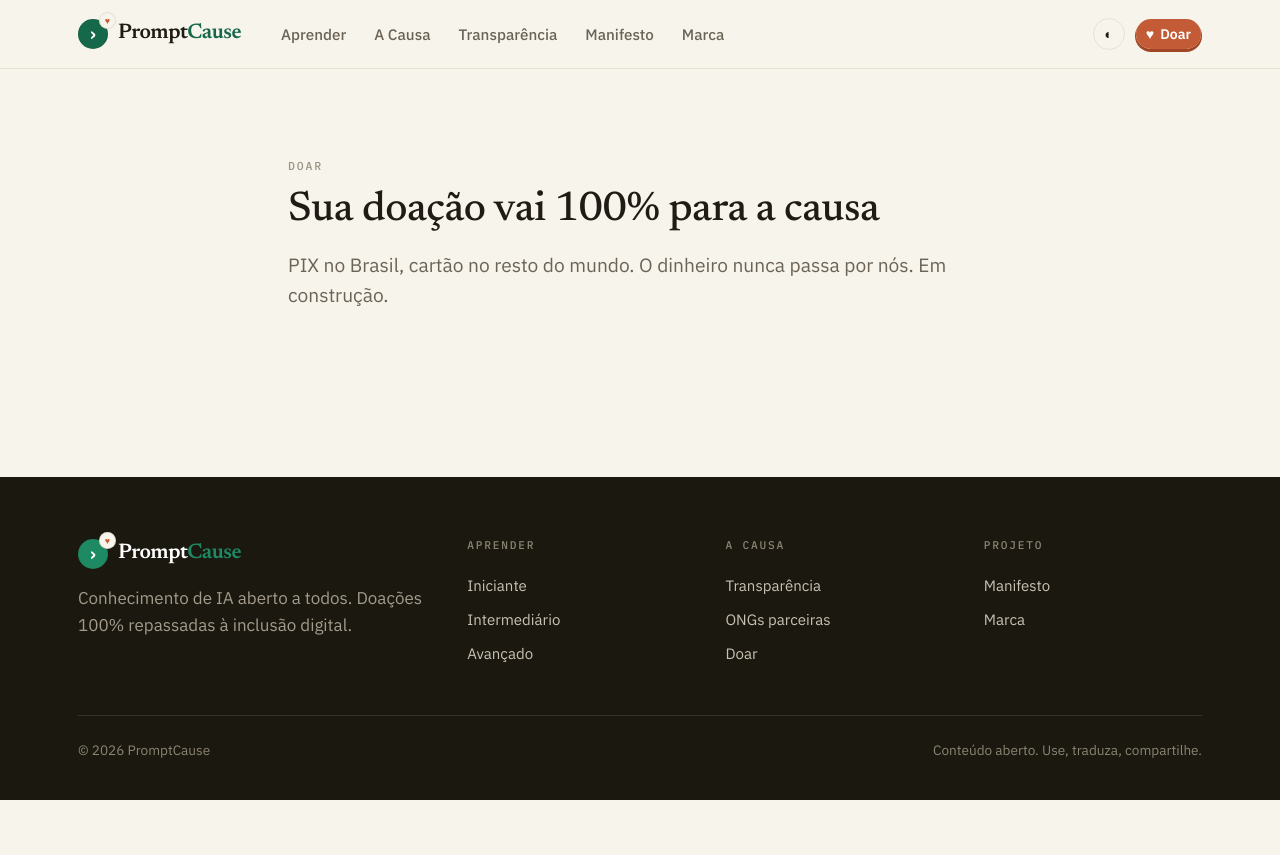
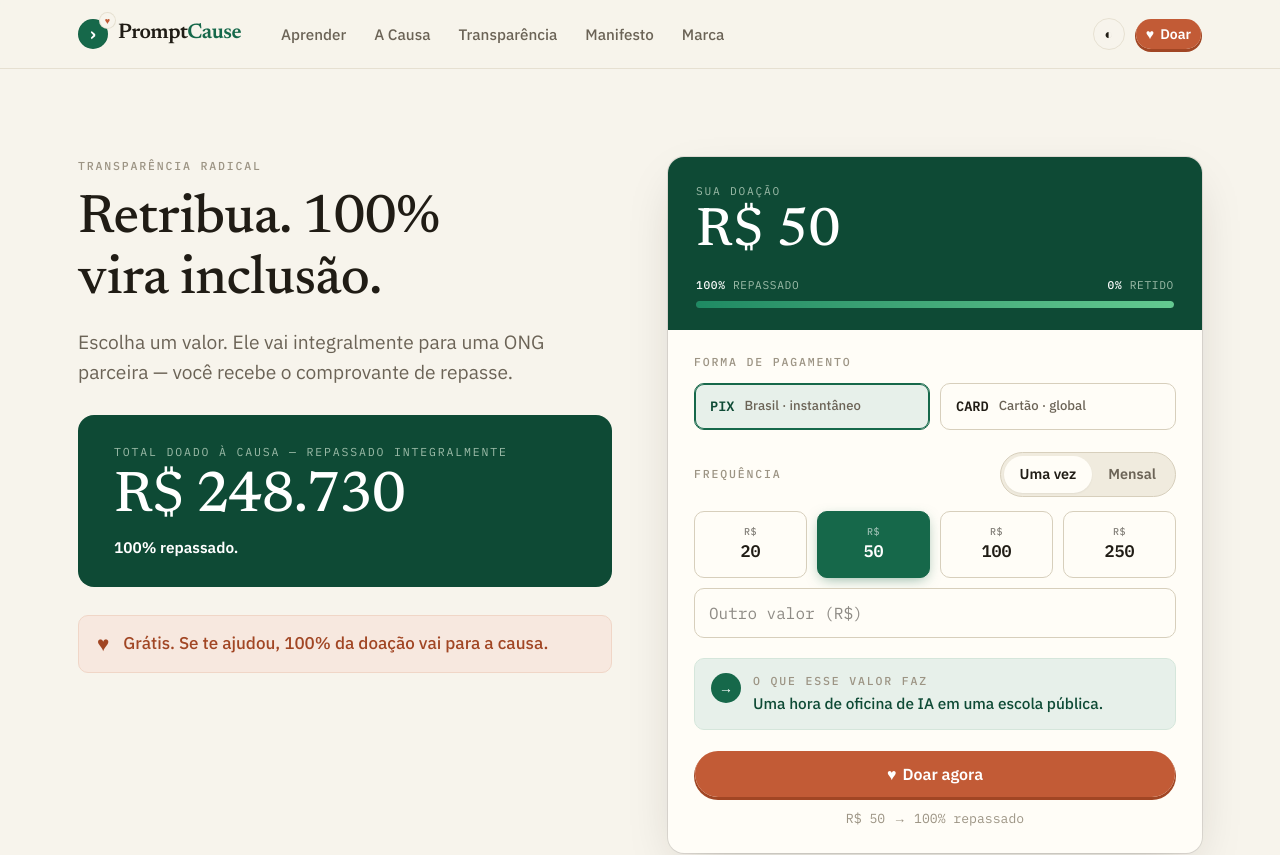
Before and after one commit to PhAlves23/promptcause, a Next.js app: page /doar in a window 1280 px wide. Shown: the top 855 px of the page. Before the commit the page ends 800 px from the top, so only its background shows below. Built offline with nearby package versions, Linux system fonts and the light colour scheme.

Commit message:
feat: página Doar (widget interativo: método, frequência, valores, impacto)

```diff
--- a/app/doar/page.tsx
+++ b/app/doar/page.tsx
@@ -1,18 +1,49 @@
 import type { Metadata } from "next";
+import { KeyMessage } from "@/components/key-message";
+import { ImpactCounter } from "@/components/impact-counter";
+import { DonateWidget } from "@/components/donate-widget";
 
-export const metadata: Metadata = { title: "Doar" };
+export const metadata: Metadata = {
+  title: "Doar",
+  description:
+    "Retribua. 100% vira inclusão digital. Escolha um valor — ele vai integralmente para uma ONG parceira, com comprovante de repasse.",
+};
 
 export default function DoarPage() {
   return (
     <section className="py-[88px]">
-      <div className="mx-auto max-w-[760px] px-7">
-        <p className="font-mono text-[0.72rem] font-medium tracking-[0.16em] text-ink-faint uppercase">
-          Doar
-        </p>
-        <h1 className="mt-3 font-display text-[2.6rem] font-medium">Sua doação vai 100% para a causa</h1>
-        <p className="mt-4 text-[1.2rem] leading-[1.55] text-ink-soft">
-          PIX no Brasil, cartão no resto do mundo. O dinheiro nunca passa por nós. Em construção.
-        </p>
+      <div className="mx-auto grid max-w-[1180px] items-start gap-14 px-7 lg:grid-cols-2">
+        {/* LEFT: pitch */}
+        <div>
+          <p className="font-mono text-[0.72rem] font-medium tracking-[0.16em] text-ink-faint uppercase">
+            Transparência radical
+          </p>
+          <h1 className="mt-3.5 mb-4 max-w-[14ch] font-display text-[clamp(2.2rem,4.6vw,3.4rem)] font-medium">
+            Retribua. 100% vira inclusão.
+          </h1>
+          <p className="text-[1.2rem] leading-[1.55] text-ink-soft">
+            Escolha um valor. Ele vai integralmente para uma ONG parceira — você recebe o comprovante de
+            repasse.
+          </p>
+
+          <div className="my-7 rounded-[16px] bg-green-deep px-9 py-7 text-[#eaf1ec]">
+            <div className="font-mono text-[0.72rem] tracking-[0.16em] text-[#9dbca9] uppercase">
+              Total doado à causa — repassado integralmente
+            </div>
+            <ImpactCounter
+              target={248730}
+              className="my-2 block font-display text-[clamp(2.4rem,5vw,3.6rem)] leading-none font-medium tracking-[-0.02em] text-white"
+            />
+            <div className="text-[0.96rem] text-[#b9cfc0]">
+              <span className="font-semibold text-white">100% repassado.</span>
+            </div>
+          </div>
+
+          <KeyMessage>Grátis. Se te ajudou, 100% da doação vai para a causa.</KeyMessage>
+        </div>
+
+        {/* RIGHT: widget */}
+        <DonateWidget />
       </div>
     </section>
   );
--- /dev/null
+++ b/components/donate-widget.tsx
@@ -0,0 +1,161 @@
+"use client";
+
+import { useState } from "react";
+import { Button } from "@/components/ui/button";
+import { Card } from "@/components/ui/card";
+import { cn } from "@/lib/utils";
+
+type Method = "pix" | "card";
+type Freq = "once" | "monthly";
+
+const PRESETS = [20, 50, 100, 250];
+
+const METHODS: { id: Method; label: string; hint: string }[] = [
+  { id: "pix", label: "PIX", hint: "Brasil · instantâneo" },
+  { id: "card", label: "CARD", hint: "Cartão · global" },
+];
+
+function impactFor(amount: number): string {
+  if (amount >= 250) return "Um kit de conectividade para uma comunidade.";
+  if (amount >= 100) return "Uma turma conectada por uma semana.";
+  if (amount >= 50) return "Uma hora de oficina de IA em uma escola pública.";
+  if (amount >= 20) return "Material didático de IA para um aluno.";
+  return "Cada real aproxima alguém da tecnologia.";
+}
+
+const eyebrow = "font-mono text-[0.72rem] font-medium tracking-[0.16em] text-ink-faint uppercase";
+
+export function DonateWidget() {
+  const [method, setMethod] = useState<Method>("pix");
+  const [freq, setFreq] = useState<Freq>("once");
+  const [preset, setPreset] = useState(50);
+  const [custom, setCustom] = useState("");
+
+  const customNum = Number(custom);
+  const amount = custom !== "" && customNum > 0 ? customNum : preset;
+  const freqLabel = freq === "monthly" ? "/mês" : "";
+
+  return (
+    <Card className="gap-0 overflow-hidden rounded-[16px] border-line bg-paper-card p-0 shadow-[0_18px_50px_-16px_rgba(32,28,21,0.22)] lg:sticky lg:top-[92px]">
+      {/* live header */}
+      <div className="bg-green-deep px-7 pt-[26px] pb-[22px] text-[#eaf1ec]">
+        <div className="font-mono text-[0.7rem] tracking-[0.16em] text-[#9dbca9] uppercase">Sua doação</div>
+        <div className="mt-1.5 font-display text-[clamp(2.6rem,6vw,3.4rem)] leading-none font-medium text-white">
+          R$ {amount.toLocaleString("pt-BR")}
+          <span className="ml-1 font-sans text-[1.1rem] font-normal text-[#9dbca9]">{freqLabel}</span>
+        </div>
+        <div className="mt-[18px] flex items-center justify-between font-mono text-[0.7rem] tracking-[0.06em] text-[#9dbca9] uppercase">
+          <span>
+            <b className="font-medium text-white">100%</b> repassado
+          </span>
+          <span>
+            <b className="font-medium text-white">0%</b> retido
+          </span>
+        </div>
+        <div className="mt-2 h-[7px] overflow-hidden rounded-full bg-white/15">
+          <i className="block h-full w-full rounded-full bg-gradient-to-r from-green-bright to-[#63ca91]" />
+        </div>
+      </div>
+
+      {/* body */}
+      <div className="px-[26px] py-6">
+        <p className={cn(eyebrow, "mb-3")}>Forma de pagamento</p>
+        <div className="mb-[22px] grid grid-cols-2 gap-2.5">
+          {METHODS.map((m) => (
+            <button
+              key={m.id}
+              type="button"
+              onClick={() => setMethod(m.id)}
+              aria-pressed={method === m.id}
+              className={cn(
+                "flex items-center gap-2.5 rounded-[10px] border px-[15px] py-[13px] text-left font-medium transition-colors",
+                method === m.id
+                  ? "border-green bg-green-tint text-green-deep shadow-[inset_0_0_0_1px_var(--green)]"
+                  : "border-line-strong bg-paper-card hover:border-ink-faint",
+              )}
+            >
+              <span className="font-mono text-[0.85rem] font-semibold">{m.label}</span>
+              <span className="text-[0.82rem] text-ink-soft">{m.hint}</span>
+            </button>
+          ))}
+        </div>
+
+        <div className="mb-3.5 flex items-center justify-between">
+          <p className={cn(eyebrow, "m-0")}>Frequência</p>
+          <div className="inline-flex rounded-full border border-line-strong bg-paper-sunk p-[3px]">
+            {(["once", "monthly"] as Freq[]).map((f) => (
+              <button
+                key={f}
+                type="button"
+                onClick={() => setFreq(f)}
+                aria-pressed={freq === f}
+                className={cn(
+                  "rounded-full px-4 py-2 text-[0.9rem] font-semibold whitespace-nowrap transition-colors",
+                  freq === f ? "bg-paper-card text-ink shadow-[0_1px_2px_rgba(32,28,21,0.06)]" : "text-ink-soft",
+                )}
+              >
+                {f === "once" ? "Uma vez" : "Mensal"}
+              </button>
+            ))}
+          </div>
+        </div>
+
+        <div className="grid grid-cols-4 gap-2.5">
+          {PRESETS.map((v) => {
+            const selected = custom === "" && preset === v;
+            return (
+              <button
+                key={v}
+                type="button"
+                onClick={() => {
+                  setPreset(v);
+                  setCustom("");
+                }}
+                aria-pressed={selected}
+                className={cn(
+                  "flex flex-col items-center gap-px rounded-[10px] border px-1 py-[13px] font-mono text-[1.05rem] font-semibold transition-all",
+                  selected
+                    ? "border-green bg-green text-white shadow-[0_4px_14px_-4px_rgba(22,104,74,0.55)]"
+                    : "border-line-strong bg-paper-card text-ink hover:border-green",
+                )}
+              >
+                <small className="text-[0.62rem] font-medium tracking-[0.06em] opacity-55">R$</small>
+                {v}
+              </button>
+            );
+          })}
+        </div>
+        <input
+          type="number"
+          min={1}
+          value={custom}
+          onChange={(e) => setCustom(e.target.value)}
+          placeholder="Outro valor (R$)"
+          aria-label="Outro valor em reais"
+          className="mt-2.5 w-full rounded-[10px] border border-line-strong bg-paper-card px-3.5 py-3 font-mono text-base text-ink outline-none focus:border-green focus:ring-2 focus:ring-green/40"
+        />
+
+        {/* impact line */}
+        <div className="my-5 flex items-start gap-3 rounded-[10px] border border-green-tint-2 bg-green-tint px-4 py-3.5">
+          <span className="grid size-[30px] shrink-0 place-items-center rounded-full bg-green text-white">→</span>
+          <div>
+            <div className={cn(eyebrow, "mb-1")}>O que esse valor faz</div>
+            <div className="text-[0.96rem] font-medium text-green-deep">{impactFor(amount)}</div>
+          </div>
+        </div>
+
+        <Button
+          type="button"
+          size="lg"
+          className="h-12 w-full rounded-full bg-clay text-base font-semibold text-white shadow-[0_2px_0_var(--clay-deep)] hover:bg-clay-deep"
+        >
+          <span aria-hidden>♥</span> Doar agora
+        </Button>
+        <div className="mt-3 text-center font-mono text-[0.82rem] text-ink-faint">
+          R$ {amount.toLocaleString("pt-BR")}
+          {freqLabel} → 100% repassado
+        </div>
+      </div>
+    </Card>
+  );
+}
```
